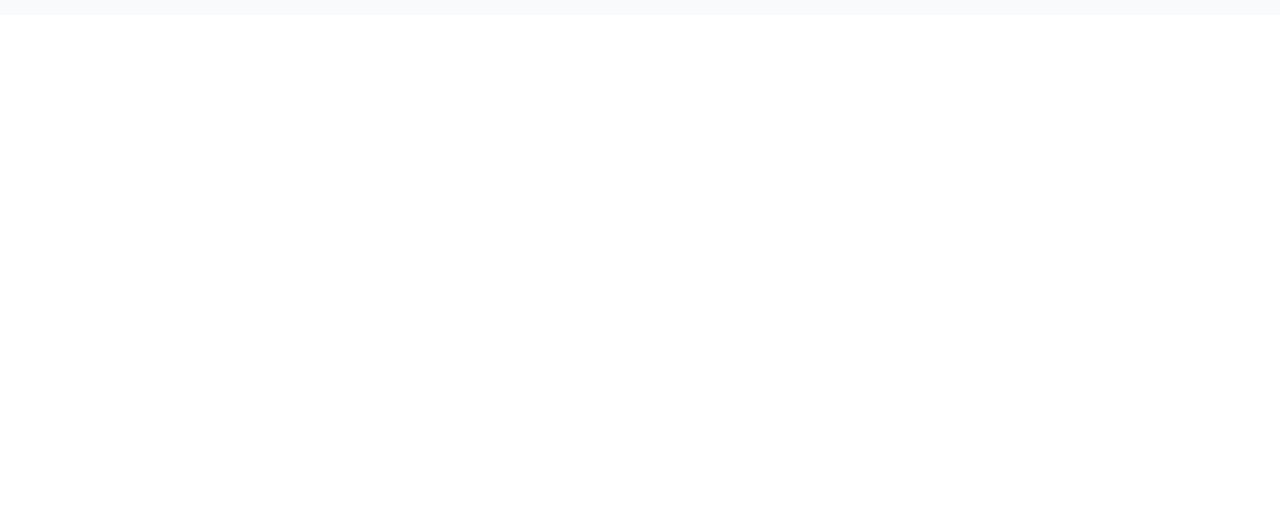
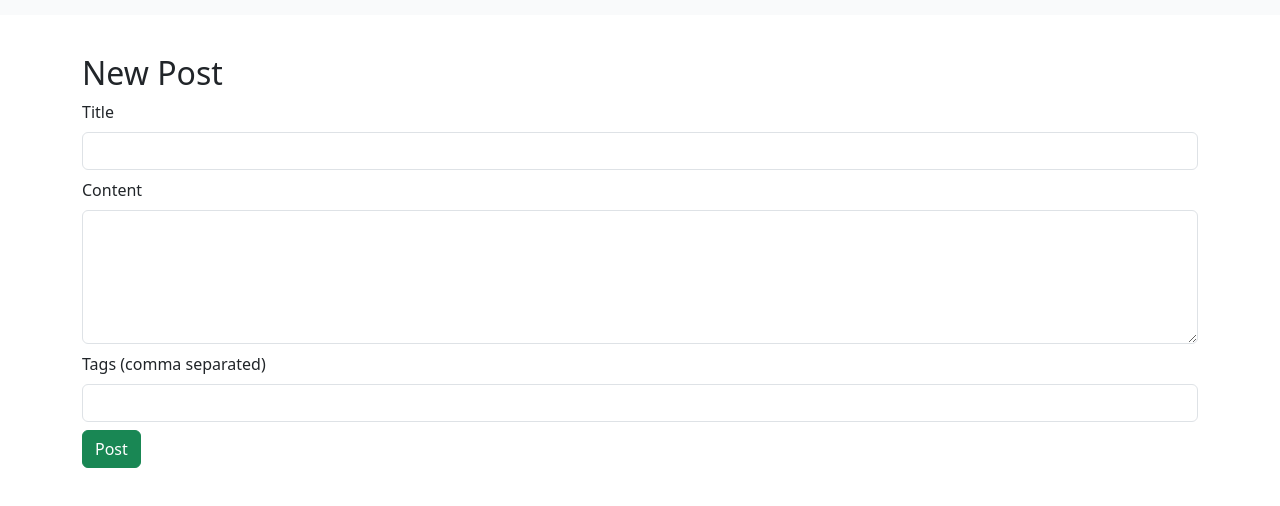
Before and after one commit to abonty360/Onudhabon, a React (Create React App) app in the folder client/: page /forum/new in a window 1280 px wide. Before the commit this address had no page. Shown: the top 506 px of the page. Built offline with nearby package versions, Linux system fonts and the light colour scheme.

Commit message:
Fix and update Forum pages

```diff
--- a/client/src/App.js
+++ b/client/src/App.js
@@ -1,20 +1,23 @@
-import { Routes, Route, Navigate } from 'react-router-dom';
-import LoginPage from './Pages/LoginPage/LoginPage';
-import RegistrationPage from './Pages/RegistrationPage/RegistrationPage';
-import HomePage from './Pages/HomePage/HomePage';
-import AboutPage from './Pages/AboutPage/AboutPage';
-import LecturePage from './Pages/LecturePage/LecturePage';
-import MaterialPage from './Pages/MaterialPage/MaterialPage';
-import ProfilePage from './Pages/ProfilePage/ProfilePage';
-import UploadLecture from './Upload/UploadLecture';
-import UploadMaterial from './Upload/UploadMaterial';
-import './App.css';
-import 'bootstrap/dist/css/bootstrap.min.css';
-import 'bootstrap-icons/font/bootstrap-icons.css';
+import { Routes, Route, Navigate } from "react-router-dom";
+import LoginPage from "./Pages/LoginPage/LoginPage";
+import RegistrationPage from "./Pages/RegistrationPage/RegistrationPage";
+import HomePage from "./Pages/HomePage/HomePage";
+import AboutPage from "./Pages/AboutPage/AboutPage";
+import LecturePage from "./Pages/LecturePage/LecturePage";
+import MaterialPage from "./Pages/MaterialPage/MaterialPage";
+import ProfilePage from "./Pages/ProfilePage/ProfilePage";
+import UploadLecture from "./Upload/UploadLecture";
+import UploadMaterial from "./Upload/UploadMaterial";
+import ForumList from "./Pages/ForumList";
 
+import NewPostForm from "./Pages/NewPostForm";
+import ForumDetail from "./Pages/ForumDetail";
+
+import "./App.css";
+import "bootstrap/dist/css/bootstrap.min.css";
+import "bootstrap-icons/font/bootstrap-icons.css";
 
 function App() {
-
   return (
     <Routes>
       <Route path="/" element={<Navigate to="/home" />} />
@@ -27,6 +30,9 @@ function App() {
       <Route path="/material/upload" element={<UploadMaterial />} />
       <Route path="/profile" element={<ProfilePage />} />
       <Route path="/about" element={<AboutPage />} />
+      <Route path="/forum" element={<ForumList />} />
+      <Route path="/forum/new" element={<NewPostForm />} />
+      <Route path="/forum/:id" element={<ForumDetail />} />
     </Routes>
   );
 }
--- a/client/src/Components/NavbarComp/Navbarcomp.js
+++ b/client/src/Components/NavbarComp/Navbarcomp.js
@@ -1,27 +1,44 @@
-import React, { Component } from 'react'
-import { Navbar, Nav, Container, Form, Button, Image } from 'react-bootstrap';
-import { Link } from 'react-router-dom';
-import logo from '../../assets/navbar_logo.png'
-import './Navbarcomp.css';
-
+import React, { Component } from "react";
+import { Navbar, Nav, Container, Form, Button, Image } from "react-bootstrap";
+import { Link } from "react-router-dom";
+import logo from "../../assets/navbar_logo.png";
+import "./Navbarcomp.css";
 
 export default class NavbarComponent extends Component {
   render() {
     return (
-            <Navbar bg="white" expand="lg" fixed="top" className="shadow-sm custom-navbar">
+      <Navbar
+        bg="white"
+        expand="lg"
+        fixed="top"
+        className="shadow-sm custom-navbar"
+      >
         <Container fluid>
-                    <Navbar.Brand as={Link} to="/" className="d-flex align-items-center gap-2">
+          <Navbar.Brand
+            as={Link}
+            to="/"
+            className="d-flex align-items-center gap-2"
+          >
             <Image src={logo} alt="Onudhabon Logo" height="60" />
-
-
           </Navbar.Brand>
           <Navbar.Toggle aria-controls="main-navbar" />
           <Navbar.Collapse id="main-navbar">
             <Nav className="me-auto mx-4">
-                            <Nav.Link as={Link} to="/home">Home</Nav.Link>
-                            <Nav.Link as={Link} to="/lecture">Lectures</Nav.Link>
-                            <Nav.Link as={Link} to="/material">Materials</Nav.Link>
-                            <Nav.Link as={Link} to="/about">About</Nav.Link>
+              <Nav.Link as={Link} to="/home">
+                Home
+              </Nav.Link>
+              <Nav.Link as={Link} to="/lecture">
+                Lectures
+              </Nav.Link>
+              <Nav.Link as={Link} to="/material">
+                Materials
+              </Nav.Link>
+              <Nav.Link as={Link} to="/about">
+                About
+              </Nav.Link>
+              <Nav.Link as={Link} to="/forum">
+                Forum
+              </Nav.Link>
             </Nav>
             <Form className="d-flex align-items-center gap-2">
               <Form.Control
@@ -30,7 +47,8 @@ export default class NavbarComponent extends Component {
                 className="me-2"
                 aria-label="Search"
               />
-                            <Button variant="primary"
+              <Button
+                variant="primary"
                 as={Link}
                 to="/login"
                 className="custom-login-btn"
@@ -41,6 +59,6 @@ export default class NavbarComponent extends Component {
           </Navbar.Collapse>
         </Container>
       </Navbar>
-        )
+    );
   }
 }
--- /dev/null
+++ b/client/src/Pages/NewPostForm.jsx
@@ -0,0 +1,59 @@
+import React, { useState } from "react";
+import axios from "axios";
+import { Container, Form, Button } from "react-bootstrap";
+import { useNavigate } from "react-router-dom";
+
+const NewPostForm = () => {
+  const [title, setTitle] = useState("");
+  const [content, setContent] = useState("");
+  const [tags, setTags] = useState("");
+  const navigate = useNavigate();
+
+  const handleSubmit = async (e) => {
+    e.preventDefault();
+    await axios.post("http://localhost:5000/api/forum", {
+      title,
+      content,
+      tags: tags.split(",").map((t) => t.trim()),
+    });
+    navigate("/forum");
+  };
+
+  return (
+    <Container className="mt-4">
+      <h2>New Post</h2>
+      <Form onSubmit={handleSubmit}>
+        <Form.Group className="mb-2">
+          <Form.Label>Title</Form.Label>
+          <Form.Control
+            value={title}
+            onChange={(e) => setTitle(e.target.value)}
+            required
+          />
+        </Form.Group>
+        <Form.Group className="mb-2">
+          <Form.Label>Content</Form.Label>
+          <Form.Control
+            as="textarea"
+            rows={5}
+            value={content}
+            onChange={(e) => setContent(e.target.value)}
+            required
+          />
+        </Form.Group>
+        <Form.Group className="mb-2">
+          <Form.Label>Tags (comma separated)</Form.Label>
+          <Form.Control
+            value={tags}
+            onChange={(e) => setTags(e.target.value)}
+          />
+        </Form.Group>
+        <Button type="submit" variant="success">
+          Post
+        </Button>
+      </Form>
+    </Container>
+  );
+};
+
+export default NewPostForm;
```
Also changed, not shown: client/src/Components/ReplyBox.jsx (added), client/src/Pages/ForumDetail.jsx (added). Lines whose indentation alone changed are shown as unchanged.
